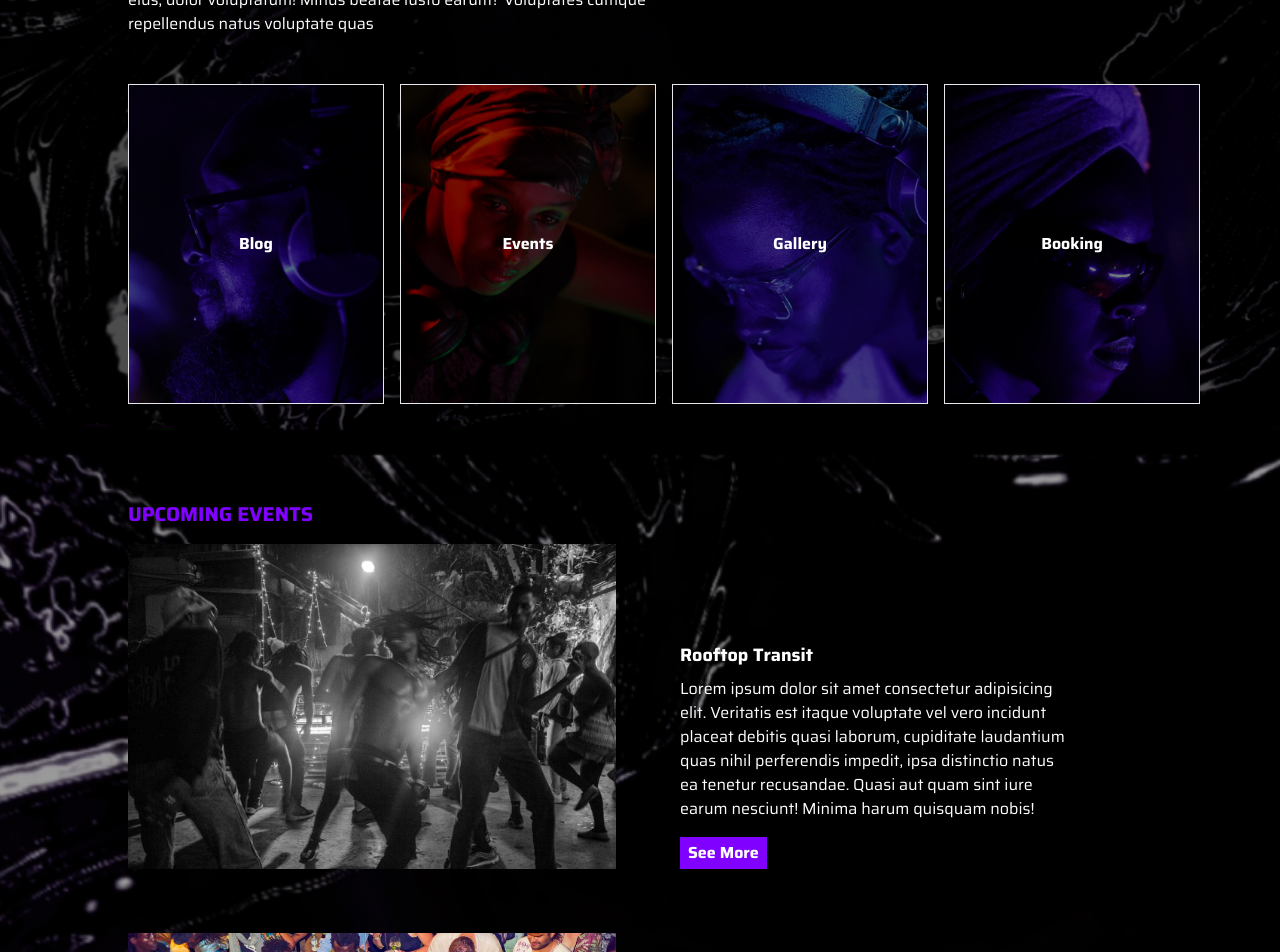
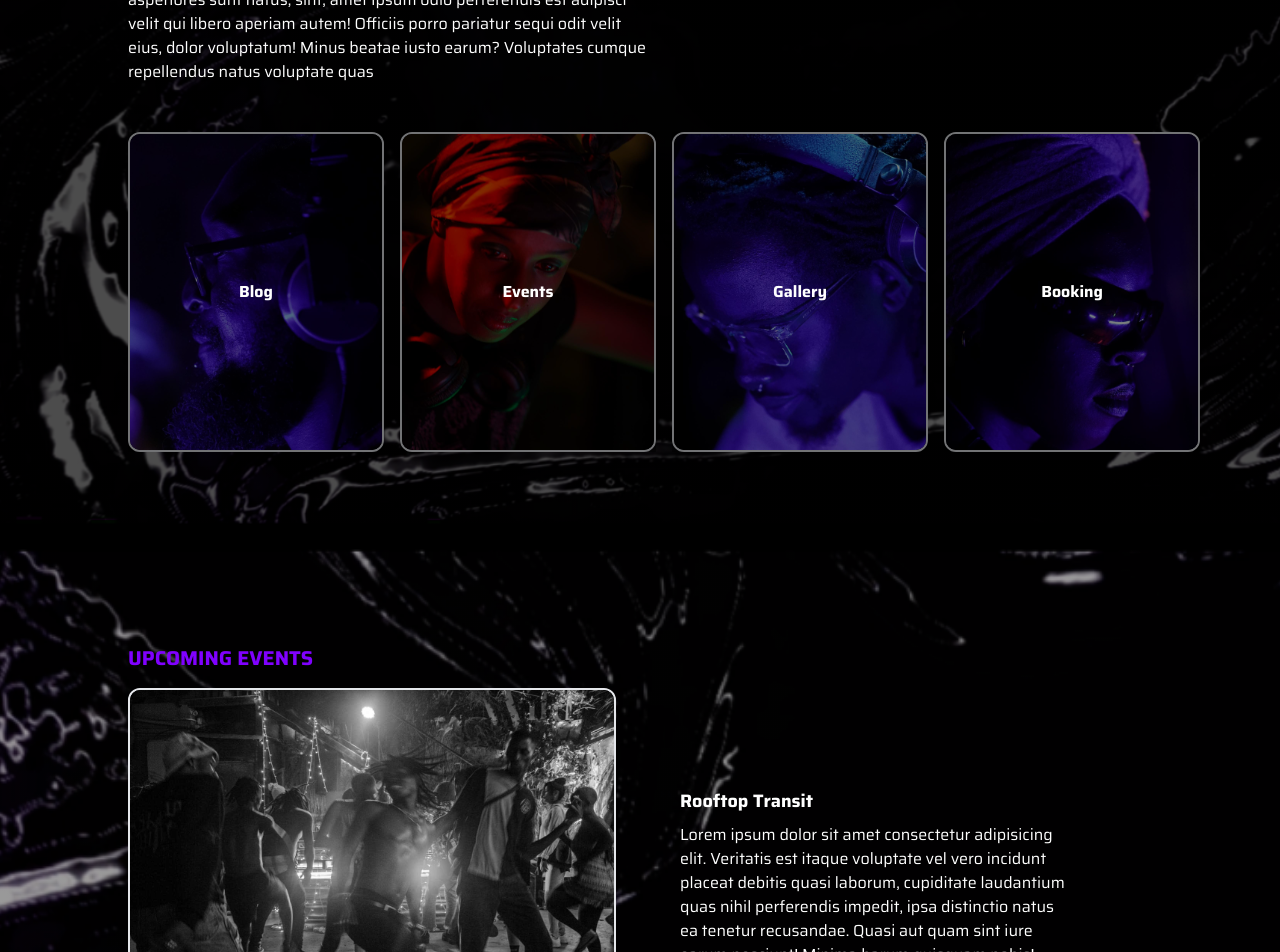
Before and after one commit to Joshuamjv2/midnight_tsunami, a Next.js app: page / in a window 1280 px wide. Shown: the part 1120-2072 px from the top of the page. Built offline with nearby package versions, Linux system fonts and the light colour scheme; a web font is replaced by a local one.

Commit message:
test white outlines

```diff
--- a/components/Home/Events/Events.js
+++ b/components/Home/Events/Events.js
@@ -26,7 +26,7 @@ export default function Events(){
                     backgroundSize: "cover",
                     backgroundRepeat: "no-repeat"
                 }}>
-            <div className="md:ml-8 mx-4 md:mr-4 md:px-24 py-12">
+            <div className="md:ml-8 mx-4 md:mr-4 md:px-24 py-24">
 
                 <SectionTitle title={"Upcoming Events"} />
                 <div className="flex flex-col gap-16 justify-center items-center text-white">
--- a/components/Home/Events/SingleEvent.js
+++ b/components/Home/Events/SingleEvent.js
@@ -5,7 +5,7 @@ export default function SingleEvent({image = sample, title = "Rooftop Transit",
     return  (
         <div className="flex flex-col justify-center md:flex-row gap-4 md:gap-16 w-full h-4/5 items-end">
             <div className="md:w-1/2 w-full cursor-pointer">
-                <Image src={image} alt="This is a property" className="hover:scale-105 hover:duration-300 object-cover h-full w-full" />
+                <Image src={image} alt="This is a property" className="hover:scale-105 hover:duration-300 object-cover h-full w-full border-2 rounded-xl" />
             </div>
             <div className="md:w-1/2">
                 <div className="flex justify-between items-start">
--- a/components/Home/about/About.js
+++ b/components/Home/about/About.js
@@ -17,7 +17,7 @@ export default function About(){
                     backgroundSize: "cover",
                     backgroundRepeat: "no-repeat"
                 }}>
-            <div className="md:ml-8 mx-4 md:mr-4 md:px-24 py-12">
+            <div className="md:ml-8 mx-4 md:mr-4 md:px-24 py-24">
                 <div className="flex flex-col w-full justify-between">
                     <div className="lg:w-1/2">
                         <SectionTitle title={"About Us"} />
--- a/components/Home/about/AboutNav.js
+++ b/components/Home/about/AboutNav.js
@@ -4,11 +4,11 @@ import Link from "next/link";
 export default function AboutNav({image, name, link}){
     return (
         <Link href={link}>
-            <div className="relative hover:scale-105 hover:border-[#8001ff] duration-300 w-64 h-80 cursor-pointer border">
+            <div className="relative hover:scale-105 duration-300 w-64 h-80 cursor-pointer">
                 <div className="absolute bg-black bg-opacity-50 w-full h-full flex items-center justify-center hover:animate-pulse">
                     <p className="text-center font-bold text-white">{name}</p>
                 </div>
-                <Image src={image} alt="Image of about us section" className="h-full object-cover" />
+                <Image src={image} alt="Image of about us section" className="h-full object-cover border-2 rounded-xl" />
             </div>
         </Link>
     )
--- a/components/Home/artists/Artists.js
+++ b/components/Home/artists/Artists.js
@@ -27,7 +27,7 @@ export default function Artists(){
                     backgroundSize: "cover",
                     backgroundRepeat: "no-repeat"
                 }}>
-        <div className="md:ml-8 mx-4 md:mr-4 md:px-24 py-12">
+        <div className="md:ml-8 mx-4 md:mr-4 md:px-24 py-24">
             <div className="lg:hidden">
                 <SectionTitle title={"We're a community"} size={"text-xl"} />
             </div>
--- a/components/Home/artists/SingleArtist.js
+++ b/components/Home/artists/SingleArtist.js
@@ -6,10 +6,10 @@ import { useState } from "react"
 export default function SingleArtist({image=nana, name="Creed"}){
     const [hovered, setHovered] = useState(false)
     return (
-        <div className="relative border">
+        <div className="relative">
             <div className="cursor-pointer" onMouseEnter={()=>setHovered(true)} onMouseLeave={()=>setHovered(false)}>
                 <div className="h-full">
-                    <Image src={image} alt={name} className={`h-auto w-full object-fill`}/>
+                    <Image src={image} alt={name} className={`h-auto w-full object-fill border-2 rounded-xl`}/>
                 </div>
                 <div className={`absolute top-0 bottom-0 h-full transition-all text-center w-full opacity-0 hover:opacity-100 hover:duration-500 ${hovered ? "cursor-pointer" : "hidden"}`}>
                     <div className="flex flex-col bg-[#000] bg-opacity-70 justify-center items-center h-full">
```
